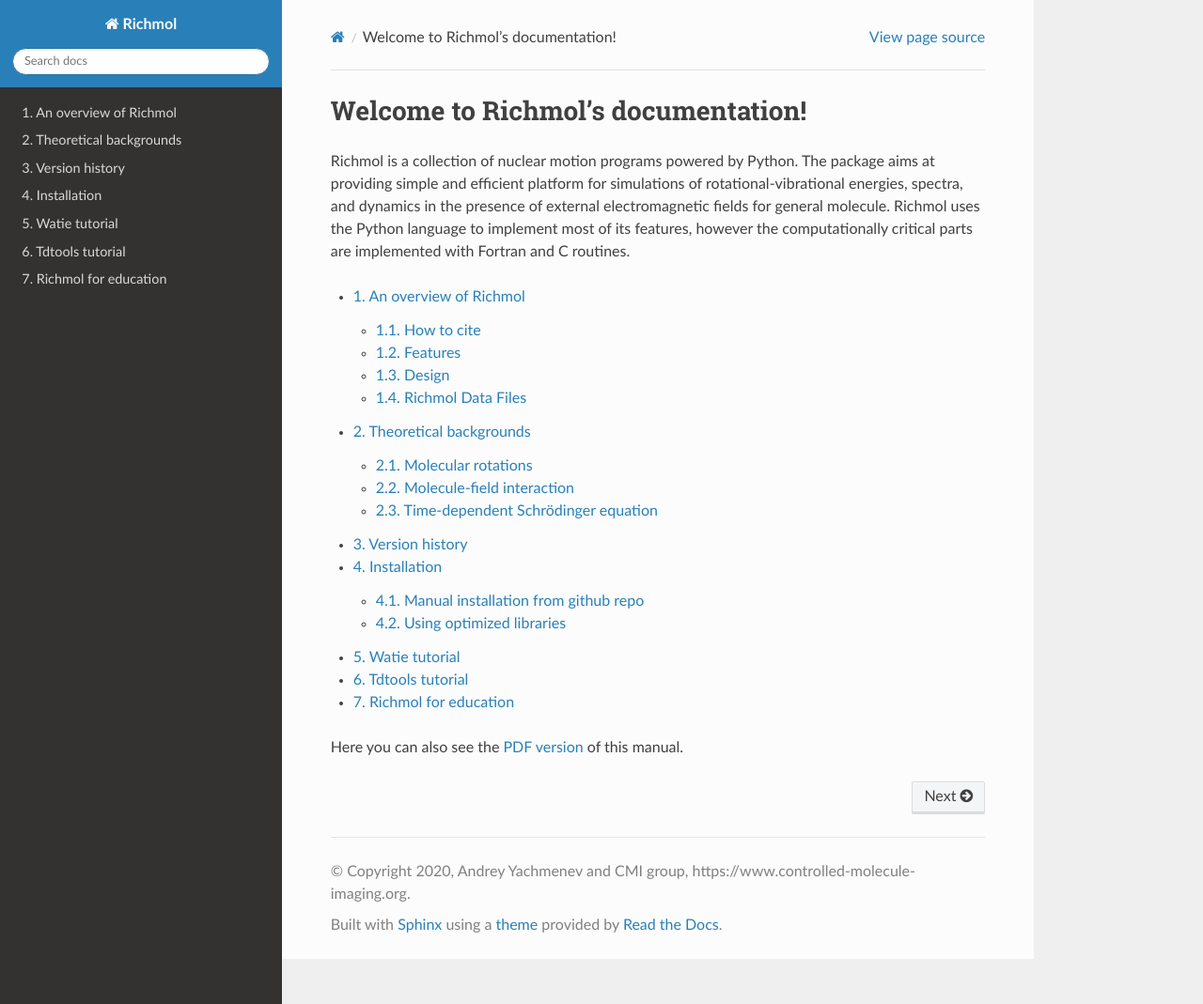
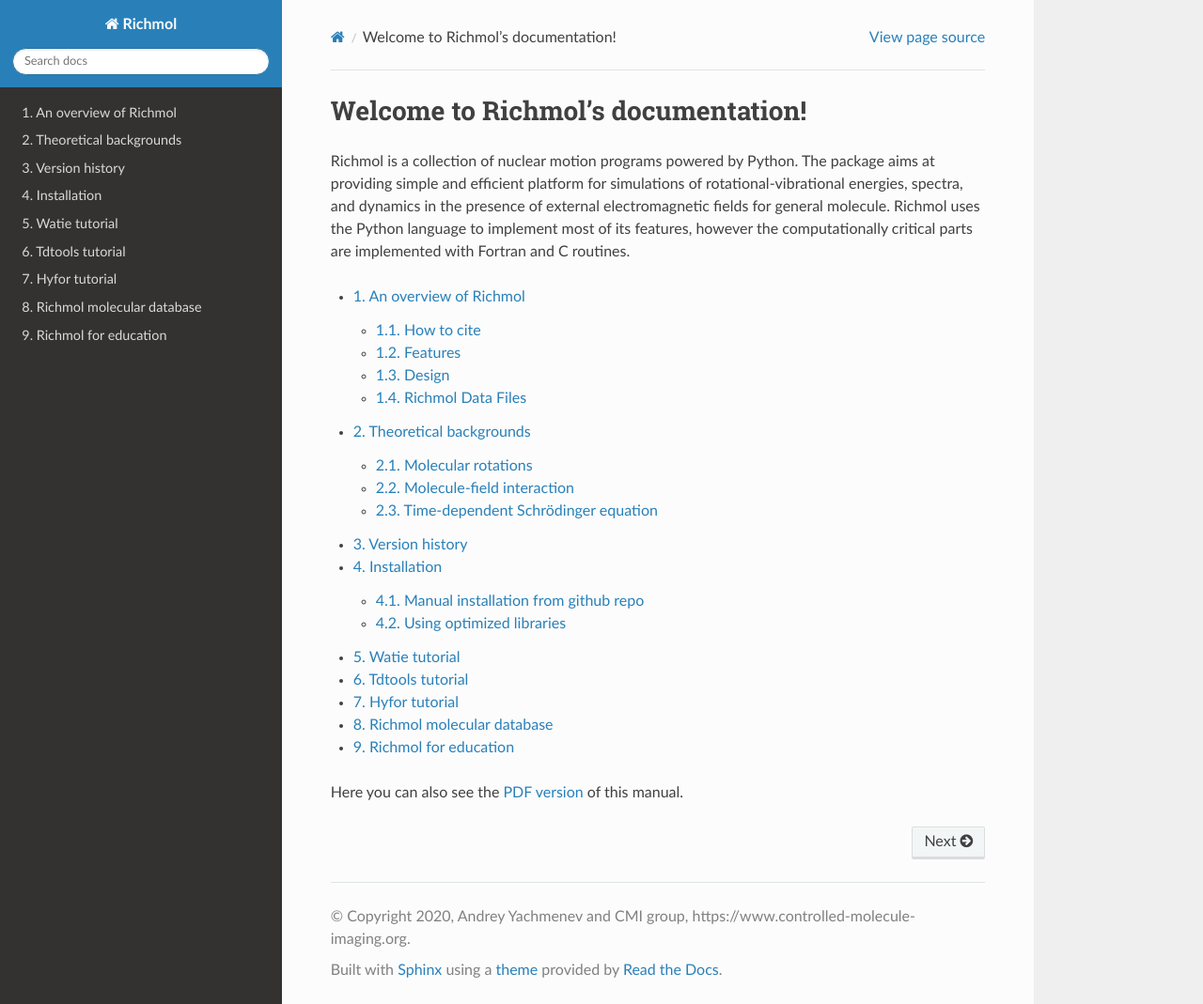
Before and after one commit to CFEL-CMI/richmol, a Sphinx documentation site: the page built from doc/source/index.rst, in a window 1280 px wide and 1069 px high. Shown: the whole window at 94% size. Built offline with Sphinx 7.4.7 and the Read the Docs theme 2.0.0, drawn with Linux system fonts in a browser that asks for light colours.

```diff
--- /dev/null
+++ b/doc/source/hyfor_tutorial.rst
@@ -0,0 +1,2 @@
+Hyfor tutorial
+**************
--- a/doc/source/index.rst
+++ b/doc/source/index.rst
@@ -23,6 +23,8 @@
    installation.rst
    watie_tutorial.rst
    tdtools_tutorial.rst
+   hyfor_tutorial.rst
+   richmol_database.rst
    education.rst
 
 Here you can also see the `PDF version <../../_build/rinoh/richmol.pdf>`_ of this manual.
--- /dev/null
+++ b/doc/source/richmol_database.rst
@@ -0,0 +1,4 @@
+Richmol molecular database
+**************************
+The database contains precomputed Richmol files for various molecules and multipole moment tensor
+operators.
```
Also changed, not shown: 13 other files.
